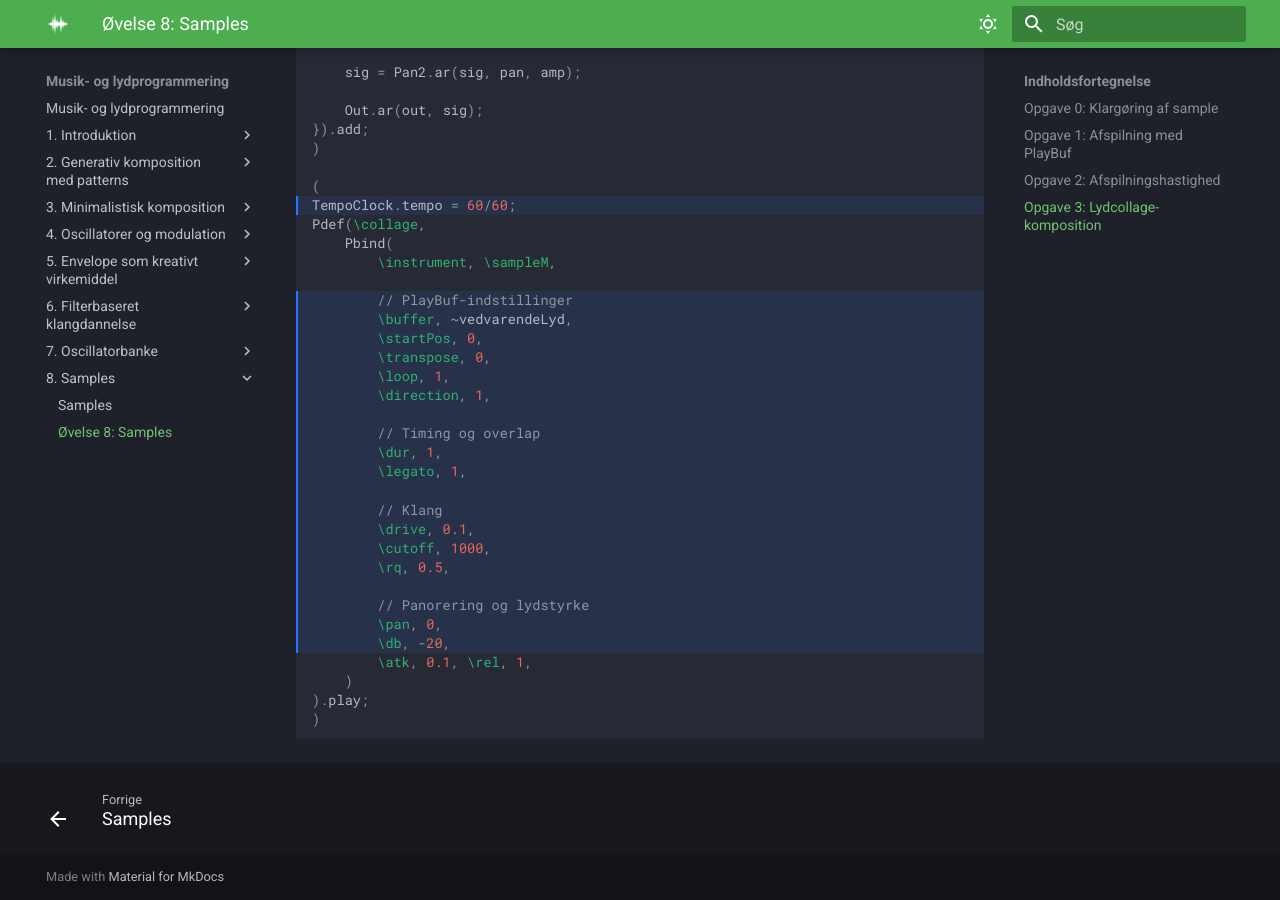
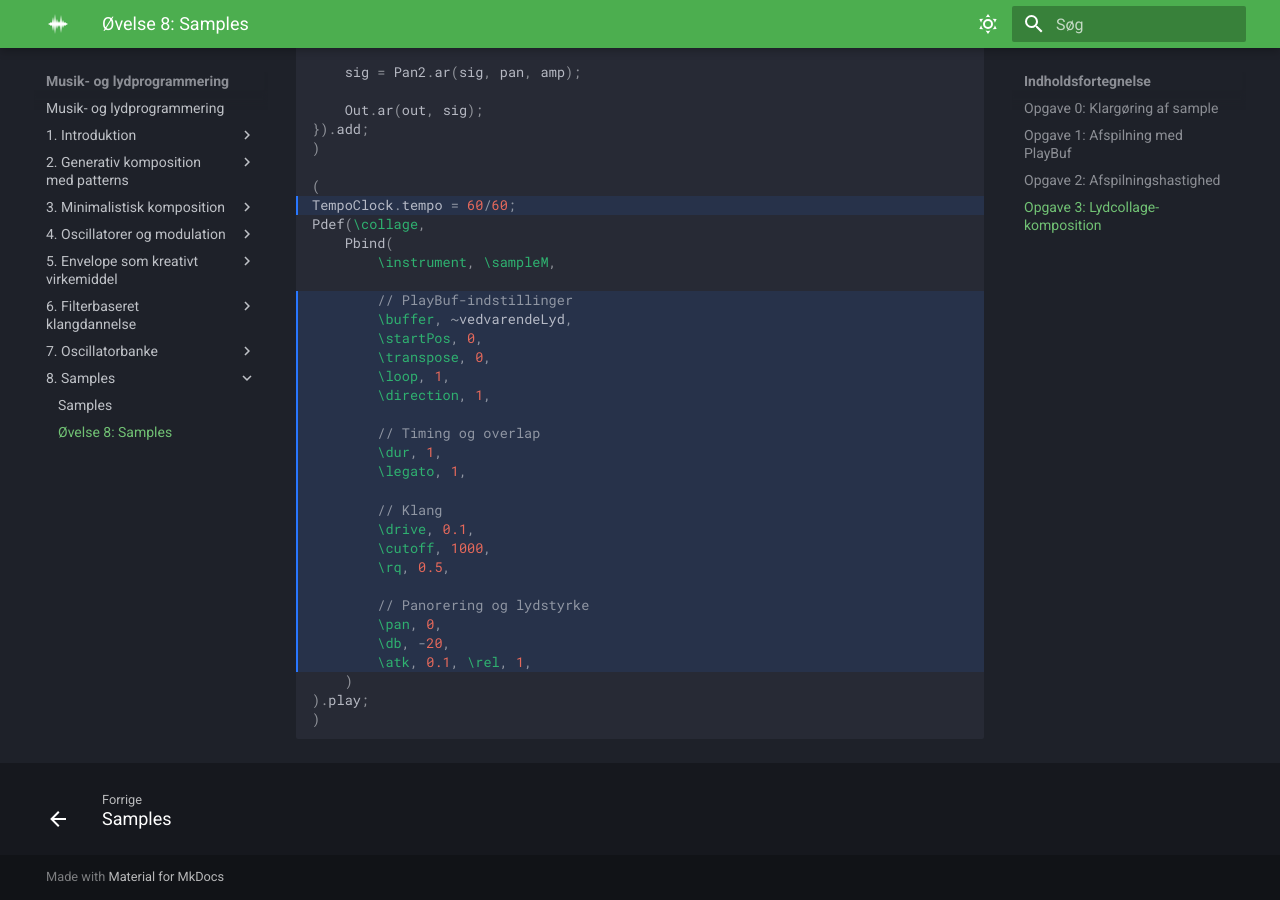
Before and after one commit to sparkletop/sparkletop.github.io, an MkDocs documentation site: the page built from docs/8. Samples/ø8-samples.md, in a window 1280 px wide and 900 px high, scrolled down 3004 px. Built offline with MkDocs 1.6.1 and Material for MkDocs 9.7.7, drawn with Linux system fonts in a browser that asks for light colours.

Commit message:
minor adjustment

````diff
--- a/docs/8. Samples/ø8-samples.md
+++ b/docs/8. Samples/ø8-samples.md
@@ -91,7 +91,7 @@ Fremstil en abstrakt lydcollage med minimalistiske træk. Kompositionen skal bas
     - indeholder én monokanal (brug evt. `Buffer.readChannel` som ved opgave 1, hvis din ønskede fil er stereo-format)
 1. Modificér `Pbind`'en herunder ved at erstatte faste værdier med patterns, således at vi hører en klangligt varieret lydcollage baseret på det valgte sample.
 
-```sc hl_lines="42 47-65"
+```sc hl_lines="42 47-66"
 // Erstat stien med en sti til din egen lydfil
 ~vedvarendeLyd = Buffer.readChannel(s, "C:/lydfiler/minSejeLydfil.wav", [0]);
 
````
